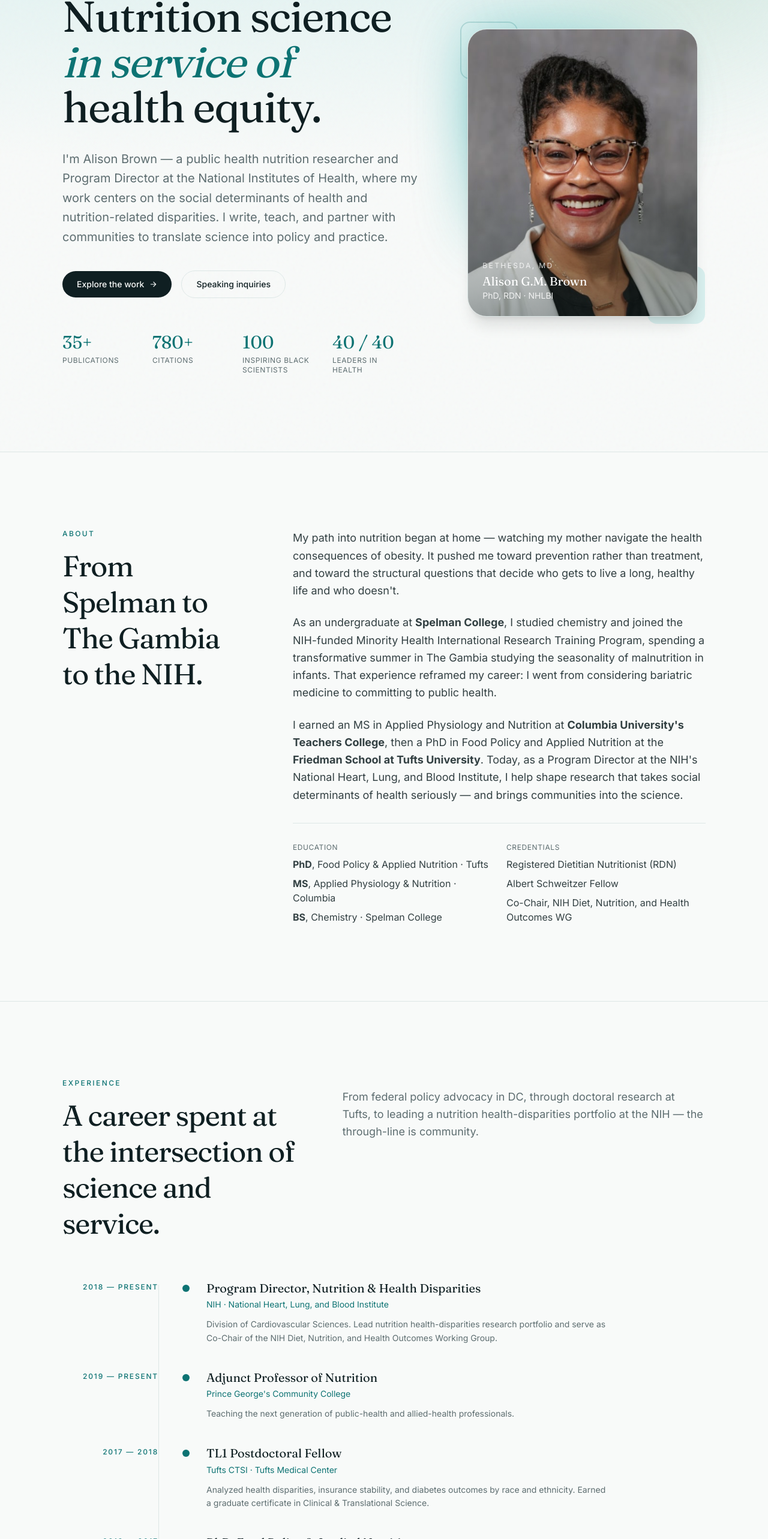
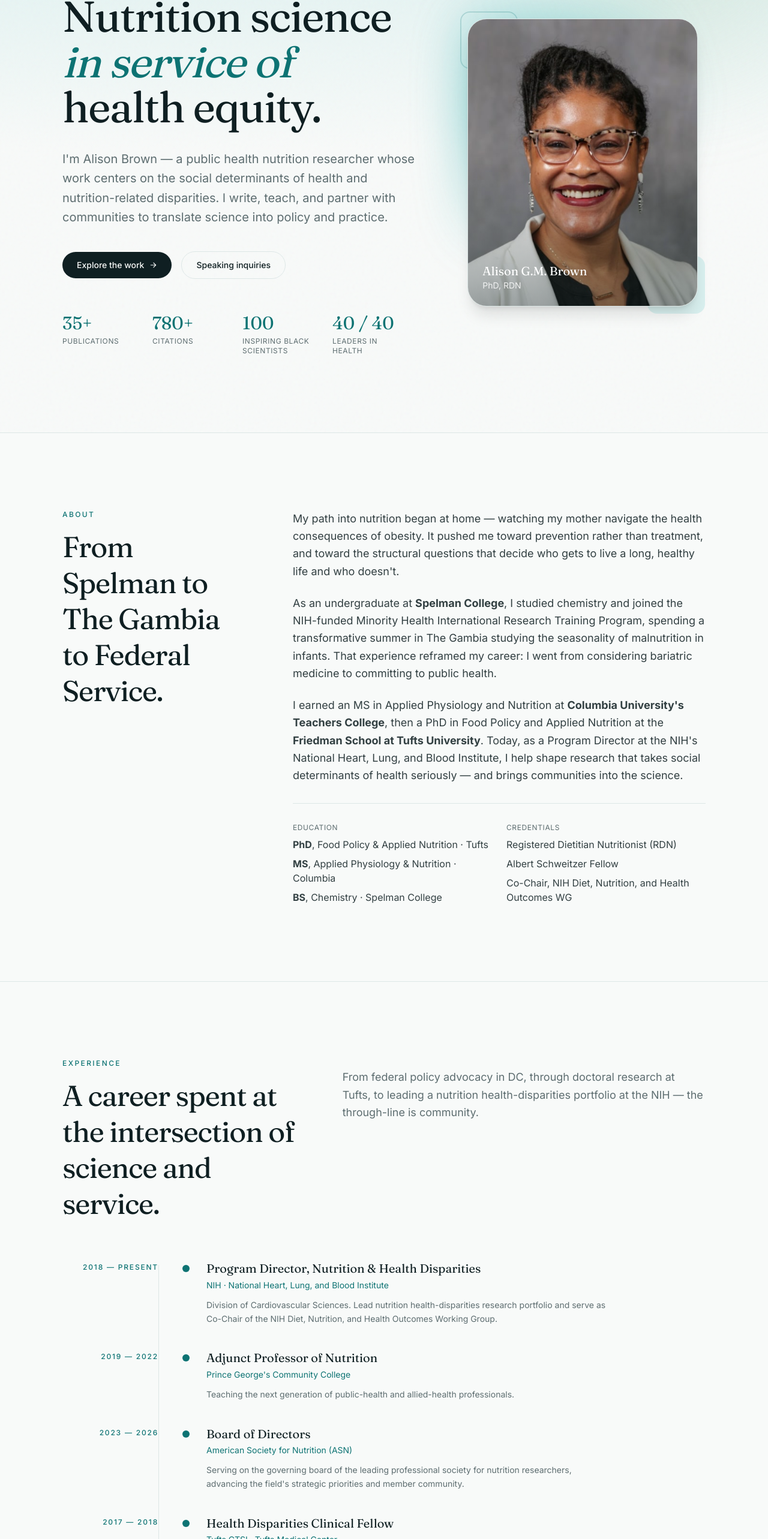
Before and after one commit to alisongmbrown-sudo/alisongmbrown-sudo, a Next.js app: page / in a window 1280 px wide. Shown: the part 226-2792 px from the top of the page at 60% size. Built offline with nearby package versions, Linux system fonts and the light colour scheme.

Commit message:
Content updates: copy edits, awards, timeline, section reorder

```diff
--- a/app/components/About.tsx
+++ b/app/components/About.tsx
@@ -8,7 +8,7 @@ export default function About() {
               About
             </div>
             <h2 className="font-serif text-4xl lg:text-5xl leading-tight tracking-tight">
-              From Spelman to The Gambia to the NIH.
+              From Spelman to The Gambia to Federal Service.
             </h2>
           </div>
         </div>
--- a/app/components/Community.tsx
+++ b/app/components/Community.tsx
@@ -76,8 +76,9 @@ export default function Community() {
               NIH Diet, Nutrition, and Health Outcomes Working Group
             </h3>
             <p className="text-[var(--muted)] leading-relaxed">
-              Co-Chair. Coordinates strategy across NIH Institutes & Centers to
-              advance research on nutrition-related health disparities.
+              Co-Chair. Coordinates strategy across NIH Institutes, Centers, and
+              Offices to advance research on nutrition-related health
+              disparities.
             </p>
           </div>
           <div className="p-10 rounded-2xl bg-[var(--accent-soft)]">
--- a/app/components/Contact.tsx
+++ b/app/components/Contact.tsx
@@ -26,28 +26,14 @@ export default function Contact() {
             </svg>
             Connect on LinkedIn
           </a>
-          <a
-            href="https://nutrition.org/careers/members/alison-brown-phd-rdn/"
-            target="_blank"
-            rel="noopener noreferrer"
-            className="inline-flex items-center gap-2 px-7 py-3.5 rounded-full border border-[var(--border)] text-sm font-medium hover:border-[var(--accent)] hover:text-[var(--accent)] transition-colors"
-          >
-            ASN profile
-          </a>
         </div>
 
-        <div className="mt-20 grid sm:grid-cols-3 gap-8 pt-12 border-t border-[var(--border)]">
+        <div className="mt-20 grid sm:grid-cols-2 gap-8 pt-12 border-t border-[var(--border)]">
           <div>
             <div className="text-xs uppercase tracking-wider text-[var(--muted)] mb-2">
               Best for
             </div>
             <div className="font-serif text-lg">Speaking & collaborations</div>
-          </div>
-          <div>
-            <div className="text-xs uppercase tracking-wider text-[var(--muted)] mb-2">
-              Based in
-            </div>
-            <div className="font-serif text-lg">Bethesda, Maryland</div>
           </div>
           <div>
             <div className="text-xs uppercase tracking-wider text-[var(--muted)] mb-2">
--- a/app/components/Experience.tsx
+++ b/app/components/Experience.tsx
@@ -7,15 +7,22 @@ const experience = [
       "Division of Cardiovascular Sciences. Lead nutrition health-disparities research portfolio and serve as Co-Chair of the NIH Diet, Nutrition, and Health Outcomes Working Group.",
   },
   {
-    period: "2019 — Present",
+    period: "2019 — 2022",
     role: "Adjunct Professor of Nutrition",
     org: "Prince George's Community College",
     detail:
       "Teaching the next generation of public-health and allied-health professionals.",
   },
   {
+    period: "2023 — 2026",
+    role: "Board of Directors",
+    org: "American Society for Nutrition (ASN)",
+    detail:
+      "Serving on the governing board of the leading professional society for nutrition researchers, advancing the field's strategic priorities and member community.",
+  },
+  {
     period: "2017 — 2018",
-    role: "TL1 Postdoctoral Fellow",
+    role: "Health Disparities Clinical Fellow",
     org: "Tufts CTSI · Tufts Medical Center",
     detail:
       "Analyzed health disparities, insurance stability, and diabetes outcomes by race and ethnicity. Earned a graduate certificate in Clinical & Translational Science.",
--- a/app/components/Hero.tsx
+++ b/app/components/Hero.tsx
@@ -23,11 +23,10 @@ export default function Hero() {
           </h1>
 
           <p className="animate-fade-up-delay-2 mt-8 text-lg lg:text-xl leading-relaxed text-[var(--muted)] max-w-2xl text-pretty">
-            I&apos;m Alison Brown — a public health nutrition researcher and Program
-            Director at the National Institutes of Health, where my work centers
-            on the social determinants of health and nutrition-related disparities.
-            I write, teach, and partner with communities to translate science into
-            policy and practice.
+            I&apos;m Alison Brown — a public health nutrition researcher whose
+            work centers on the social determinants of health and
+            nutrition-related disparities. I write, teach, and partner with
+            communities to translate science into policy and practice.
           </p>
 
           <div className="animate-fade-up-delay-3 mt-10 flex flex-wrap items-center gap-4">
@@ -89,11 +88,8 @@ export default function Hero() {
               />
               <div className="absolute inset-0 bg-gradient-to-t from-[var(--foreground)]/40 via-transparent to-transparent" />
               <div className="absolute bottom-0 inset-x-0 p-6 text-white">
-                <div className="text-xs uppercase tracking-[0.2em] opacity-80 mb-1">
-                  Bethesda, MD
-                </div>
                 <div className="font-serif text-xl">Alison G.M. Brown</div>
-                <div className="text-sm opacity-85">PhD, RDN · NHLBI</div>
+                <div className="text-sm opacity-85">PhD, RDN</div>
               </div>
             </div>
 
--- a/app/components/Recognition.tsx
+++ b/app/components/Recognition.tsx
@@ -25,9 +25,19 @@ const awards = [
     org: "Delta Sigma Theta · Pfizer",
   },
   {
-    year: "Fellowship",
-    title: "Albert Schweitzer Fellow",
-    org: "Health Equity Fellowship",
+    year: "Tufts",
+    title: "Rising Star Award",
+    org: "Friedman School of Nutrition Science and Policy",
+  },
+  {
+    year: "NIH",
+    title: "NHLBI Director's Award",
+    org: "National Heart, Lung, and Blood Institute",
+  },
+  {
+    year: "NIH",
+    title: "NIH Director's Award",
+    org: "National Institutes of Health",
   },
 ];
 
@@ -59,9 +69,6 @@ export default function Recognition() {
               key={a.title}
               className="p-8 bg-[var(--background)] hover:bg-[var(--accent-soft)] transition-colors"
             >
-              <div className="text-xs font-medium uppercase tracking-wider text-[var(--accent)] mb-4">
-                {a.year}
-              </div>
               <div className="font-serif text-xl leading-snug mb-3">
                 {a.title}
               </div>
--- a/app/components/Speaking.tsx
+++ b/app/components/Speaking.tsx
@@ -4,7 +4,7 @@ const topics = [
     body: "Why diet-related disease is a justice issue, and what evidence-based interventions look like at scale.",
   },
   {
-    title: "Translating NIH Science",
+    title: "Translating Science",
     body: "How federally-funded nutrition research becomes policy, programs, and practice — and where the gaps are.",
   },
   {
--- a/app/components/Workshops.tsx
+++ b/app/components/Workshops.tsx
@@ -67,7 +67,7 @@ export default function Workshops() {
             >
               <div className="flex items-start justify-between mb-6">
                 <div className="text-xs font-semibold uppercase tracking-[0.2em] text-[var(--accent)] px-3 py-1 rounded-full bg-[var(--accent-soft)]">
-                  Workshop · {w.year}
+                  Workshop
                 </div>
                 <svg
                   className="text-[var(--muted)] group-hover:text-[var(--accent)] group-hover:translate-x-1 group-hover:-translate-y-1 transition-all"
--- a/app/page.tsx
+++ b/app/page.tsx
@@ -21,9 +21,9 @@ export default function Home() {
         <Experience />
         <Research />
         <Workshops />
-        <Recognition />
         <Community />
         <Writing />
+        <Recognition />
         <Speaking />
         <Contact />
       </main>
```
Also changed, not shown: 1 other file (tests, documents, lock files or other folders).
